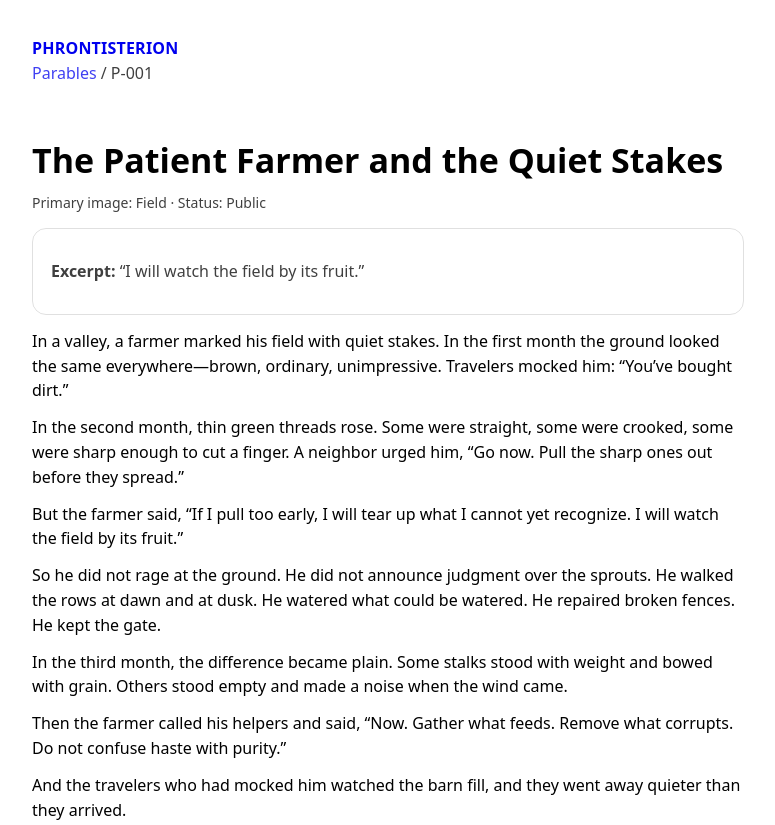
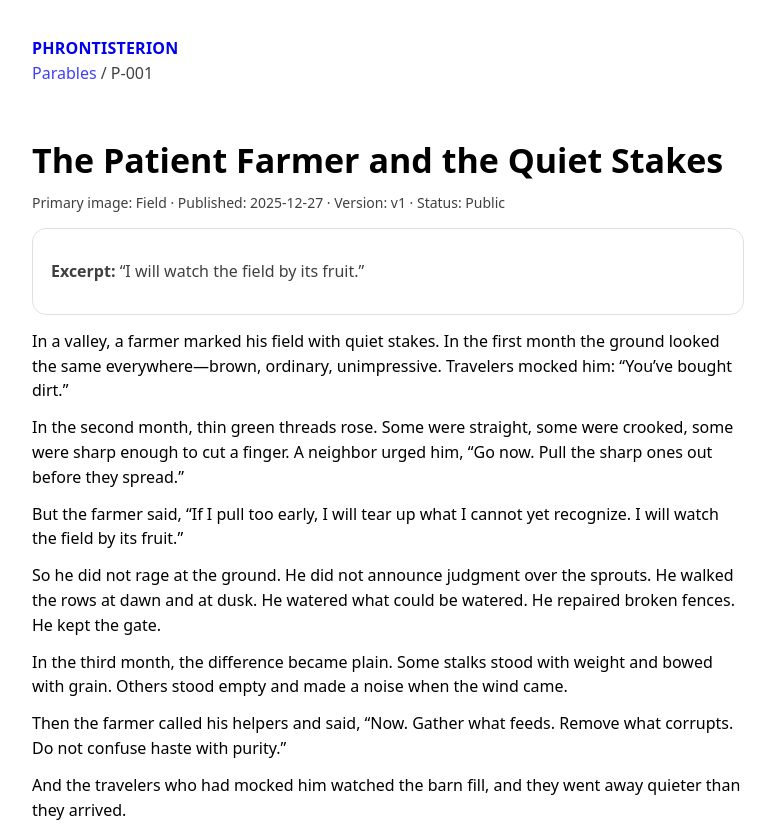
Before and after one commit to PHRONT-ORG/phrontisterion, a plain HTML site: page public/parables/p-001.html in a window 1280 px wide. Shown: the top 825 px of the page, without its empty margins (252-1027 px from the left). Drawn offline with Linux system fonts and the light colour scheme.

Commit message:
Update publication details in p-001.html

```diff
--- a/public/parables/p-001.html
+++ b/public/parables/p-001.html
@@ -15,7 +15,7 @@
 
 <main>
   <h1>The Patient Farmer and the Quiet Stakes</h1>
-  <div class="meta">Primary image: Field · Status: Public</div>
+  <div class="meta">Primary image: Field · Published: 2025-12-27 · Version: v1 · Status: Public</div>
 
   <div class="card">
     <p class="muted"><strong>Excerpt:</strong> “I will watch the field by its fruit.”</p>
```
